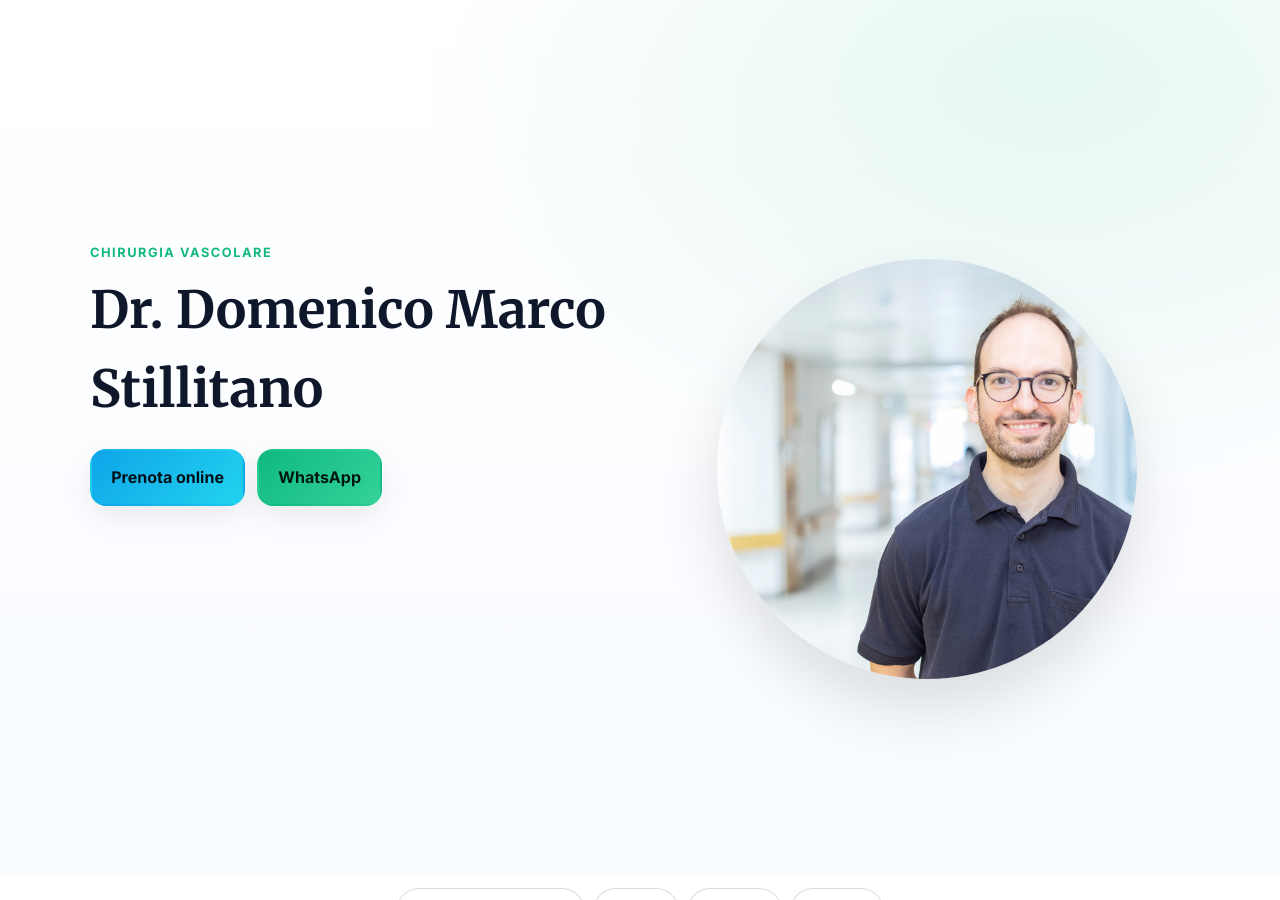
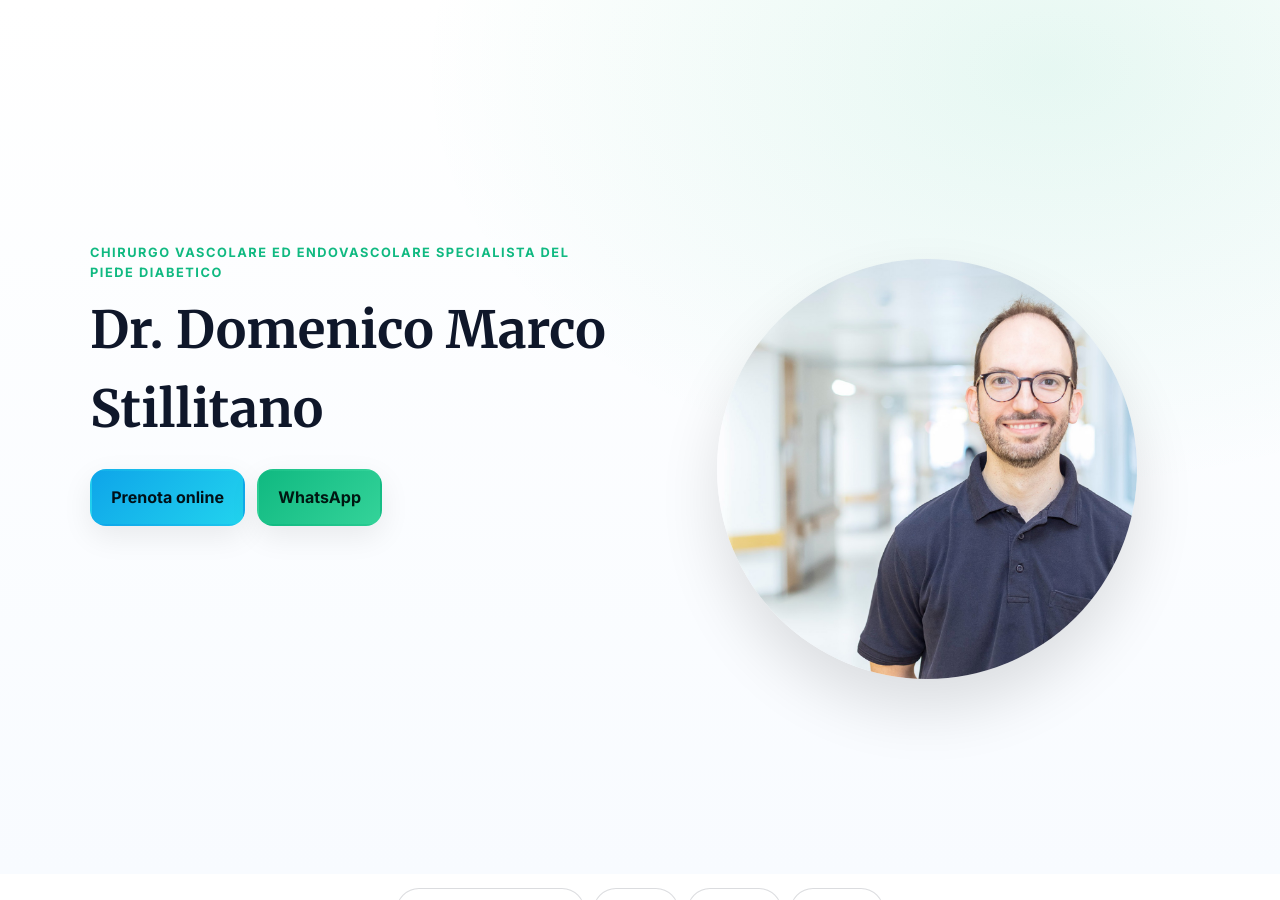
Before and after one commit to domenicomarcostillitano/domenicomarcostillitano.github.io, a Jekyll site: the page built from index.md, in a window 1280 px wide and 900 px high. Built offline with Jekyll 4.4.1, drawn with Linux system fonts in a browser that asks for light colours; some of the changed text lies outside the part shown.

Commit message:
Update kicker text for vascular surgery section

```diff
--- a/index.md
+++ b/index.md
@@ -283,7 +283,7 @@ body{
   <div class="container">
     <div class="grid">
       <div class="copy reveal">
-        <div class="kicker">Chirurgia vascolare</div>
+        <div class="kicker">Chirurgo vascolare ed endovascolare specialista del piede diabetico</div>
         <h1>{{ page.title }}</h1>
         <p class="sub">{{ page.subtitle }}</p>
 
```
